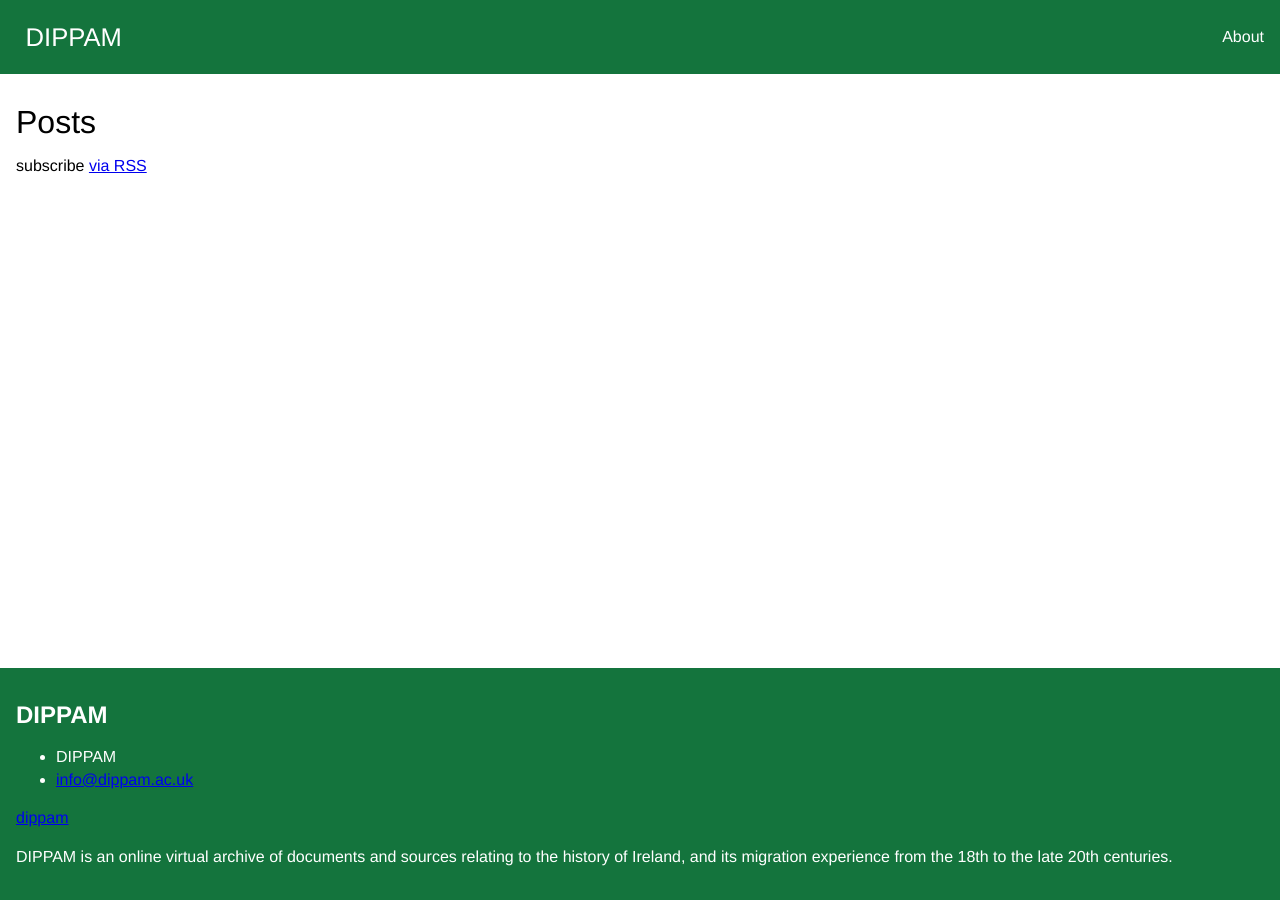
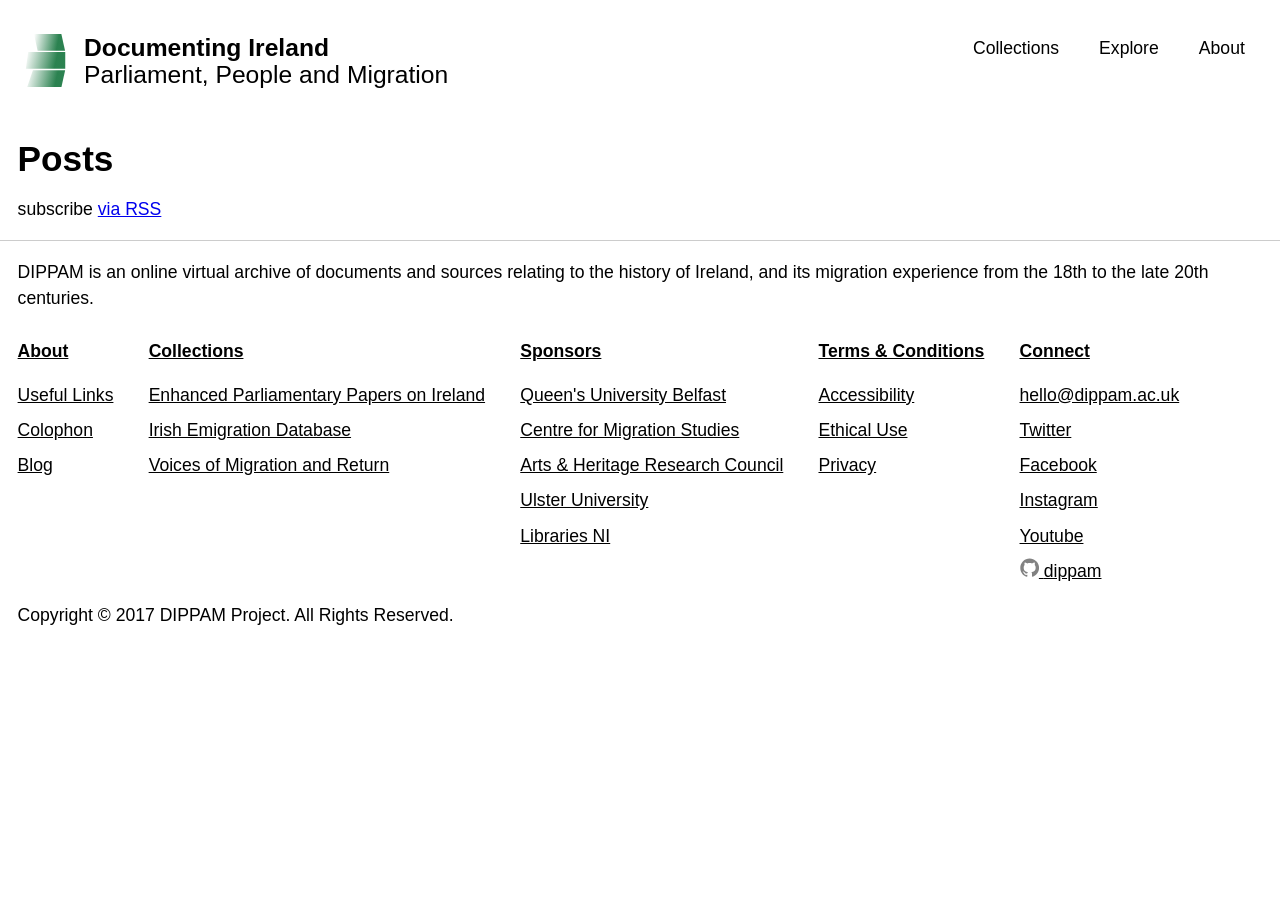
Before and after one commit to dippam/dippam.github.io, a Jekyll site: the page built from index.html, in a window 1280 px wide. Built offline with Jekyll 4.4.1, drawn with Linux system fonts in a browser that asks for light colours.

Commit message:
Match header/footer to baseline.

```diff
--- a/_config.yml
+++ b/_config.yml
@@ -1,5 +1,5 @@
 title: DIPPAM
-email: info@dippam.ac.uk
+email: hello@dippam.ac.uk
 description: >
   DIPPAM is an online virtual archive of documents and sources relating to the history of Ireland, and its migration experience from the 18th to the late 20th centuries.
 baseurl: ""
--- a/_includes/footer.html
+++ b/_includes/footer.html
@@ -1,16 +1,55 @@
 <footer>
-  <h2>{{ site.title }}</h2>
-  <ul class="contact">
-     <li>{{ site.title }}</li>
-     <li><a href="mailto:{{ site.email }}">{{ site.email }}</a></li>
-  </ul>
-  <nav class="social">
-    {% if site.github_username %}
-      {% include icon-github.html username=site.github_username %}
-    {% endif %}
-    {% if site.twitter_username %}
-      {% include icon-twitter.html username=site.twitter_username %}
-    {% endif %}
-  </nav>
-  <p class="description">{{ site.description }}</p>
+    <p class="description">{{ site.description }}</p>
+    <nav id="sitemap">
+	<ul>
+	    <li>
+		<a href="/about">About</a>
+		<ul>
+		    <li><a href="/about/links">Useful Links</a></li>
+		    <li><a href="/about/colophon">Colophon</a></li>
+		    <li><a href="/blog">Blog</a></li>
+		</ul>
+	    </li>
+	    <li>
+		<a href="/collections">Collections</a>
+		<ul>
+		    <li><a href="/collections/eppi">Enhanced Parliamentary Papers on Ireland</a></li>
+		    <li><a href="/collections/ied">Irish Emigration Database</a></li>
+		    <li><a href="/collections/vmr">Voices of Migration and Return</a></li>
+		</ul>
+	    </li>
+	    <li>
+		<a href="/sponsors">Sponsors</a>
+		<ul>
+		    <li><a href="https://www.qub.ac.uk/">Queen's University Belfast</a></li>
+		    <li><a href="https:///">Centre for Migration Studies</a></li>
+		    <li><a href="https://www.ahrc.ac.uk/">Arts &amp; Heritage Research Council</a></li>
+		    <li><a href="https://www.ulst.ac.uk/">Ulster University</a></li>
+		    <li><a href="https://www.librariesni.org.uk/">Libraries NI</a></li>
+		</ul>
+	    </li>
+	    <li>
+		<a href="/terms">Terms &amp; Conditions</a>
+		<ul>
+		    <li><a href="/terms/accessibility">Accessibility</a></li>
+		    <li><a href="/terms/ethical-use">Ethical Use</a></li>
+		    <li><a href="/terms/privacy">Privacy</a></li>
+		</ul>
+	    </li>
+	    <li class="social">
+		<a href="/connect">Connect</a>
+		<ul>
+		    <li><a href="mailto:hello@dippam.ac.uk">hello@dippam.ac.uk</a></li>
+		    <li><a href="https://twitter.com/">Twitter</a></li>
+		    <li><a href="https://facebook.com/">Facebook</a></li>
+		    <li><a href="https://instagram.com/">Instagram</a></li>
+		    <li><a href="https://youtube.com/">Youtube</a></li>
+		    <li><a href="https://github.com/dippam"><span class="icon">{% include icon-github.svg %}</span> dippam</a></li>
+		</ul>
+	    </li>
+	</ul>
+    </nav>
+    <div>
+	<p>Copyright &copy; <script>document.write((new Date()).getFullYear())</script> DIPPAM Project.  All Rights Reserved.</p>
+    </div>
 </footer>
--- a/_includes/header.html
+++ b/_includes/header.html
@@ -1,6 +1,23 @@
 <header>
-  <h1><a href="{{ site.baseurl }}/">{{ site.title }}</a></h1>
-  <nav>
-    <a href="/about">About</a>
-  </nav>
+    <a href="{{ site.baseurl }}/">
+	<svg xmlns="http://www.w3.org/2000/svg" viewBox="0 0 400 570" version="1.1" id="logo">
+	    <defs>
+		<linearGradient id="c" x1="0%" y1="10%" x2="100%" y2="20%">
+		    <stop offset="0%" style="stop-opacity: 0"/>
+		    <stop offset="80%" style="stop-opacity: 0.9"/>
+		</linearGradient>
+	    </defs>
+	    <g style="fill: url(#c)">
+		<path d="m 87,0   296,0  40,180 -296,0 z"/>
+		<path d="m 0,375  425,0  0,-180 -400,0 z"/>
+		<path d="m 76,392 348,0 -40,180 -370,0 z"/>
+	    </g>
+	</svg>
+	<h1><em>Documenting Ireland</em> Parliament, People and Migration</h1>
+    </a>
+    <nav>
+	<a href="/collections">Collections</a>
+	<a href="/explore">Explore</a>
+	<a href="/about">About</a>
+    </nav>
 </header>
--- a/css/main.sass
+++ b/css/main.sass
@@ -5,46 +5,58 @@
 $colEppi: #069
 $colIed: #D70060
 $colVmr: #16A995
-$titleFont: normal 1em Museo
-$headingFont: 1em Lato
-
-html
-  min-height: 100vh
 
 body
-  font: 1em/1.4em Helvetica, Arial, sans-serif
-  min-height: 100vh
-  background: #FFF
-  display: flex
-  flex-direction: column
-  justify-content: space-between
+  font: 1.1em/1.5em sans-serif
   margin: 0
-  padding: 0
   > header
-    background: $colDippam
-    color: #FFF
-    display: flex
-    justify-content: space-between
-    align-items: center
     h1
+      display: inline-block
+      font-size: 1.4em
+      font-weight: 400
+      line-height: 1.1em
+    em
+      display: block
+      font-style: normal
+      font-weight: 600
+    a
+      color: #000
+      display: inline-block
       margin: 1em
-      font-size: 1.6em
-      font-weight: normal
+      text-decoration: none
+    svg
+      height: 3em
+      margin: 0.2em 0.5em -0.2em 0
+      width: 3em
+    stop
+      stop-color: $colDippam
+    nav
+      float: right
+      margin: 1em
+  > footer
+    border-top: 1px solid #CCC
+    padding: 1em
     a
-      color: #FFF
-      text-decoration: none
-    nav
-      margin-right: 1em
-    a.menu-icon
-      display: none
-  > footer
-    background: $colDippam
-    color: #FFF
-    padding: 1em
+      color: #000
     svg
-      display: none
+      height: 1.1em
+    p
+      margin: 0
+    nav#sitemap
+      ul
+        list-style: none
+        padding: 0.5em 0
+      li
+        margin: 0.5em 0
+      > ul > li
+        float: left
+        margin: 0 2em 0 0
+      > ul > li > a:first-child
+        font-weight: 600
+    div
+      clear: both
+
   main
-    flex: 1
+    display: block
     margin: 1em
-    h1
-      font-weight: normal
+    width: 50em
```
